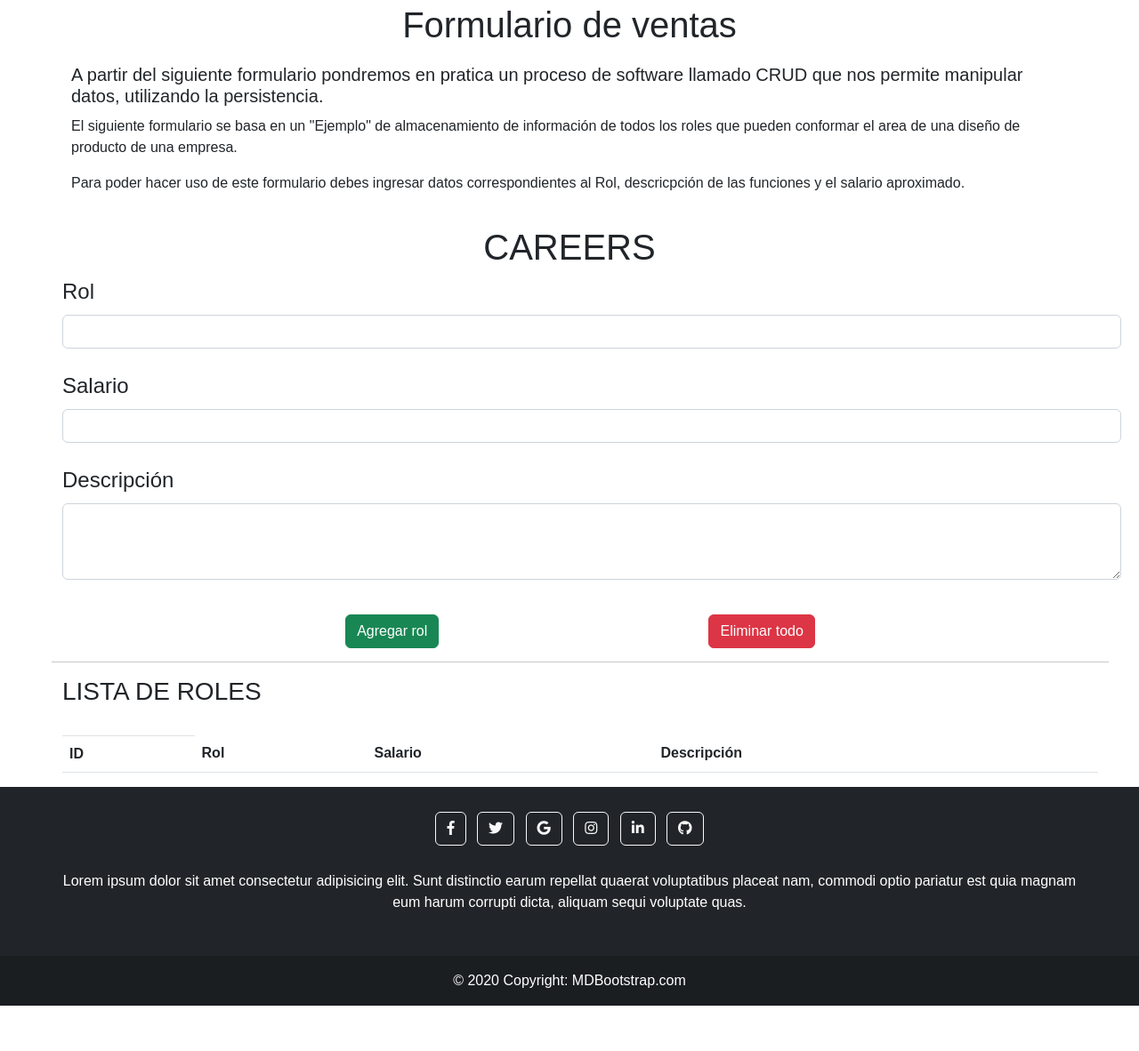
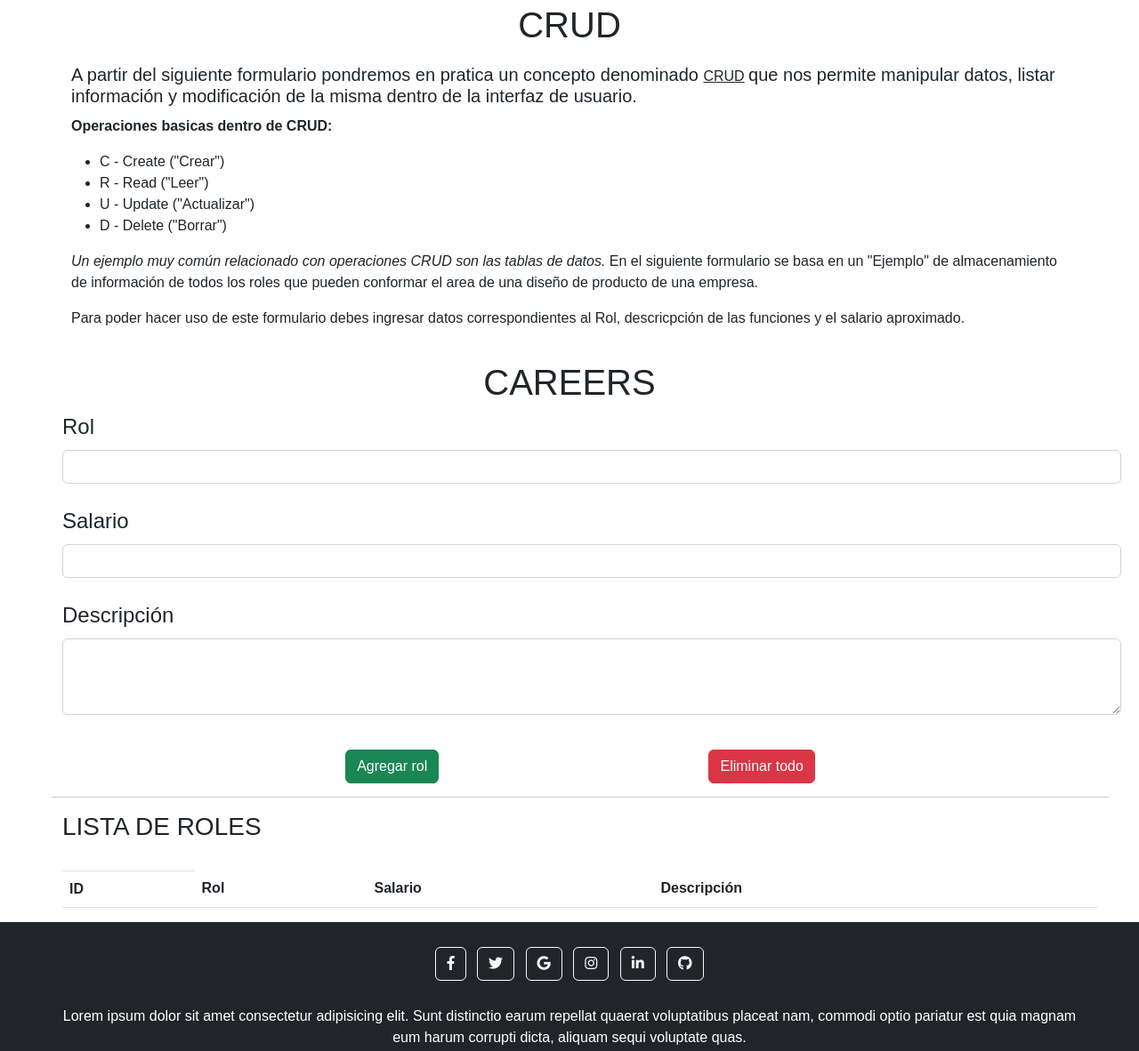
Before and after one commit to AndresHndz0124/Proyecto-2-Fronted---Aplicaci-n-CRUD, a plain HTML site: page index.html in a window 1280 px wide. Shown: the part 78-1260 px from the top of the page at 89% size. Before the commit the page ends 1209 px from the top, so only its background shows below. Drawn offline with Linux system fonts and the light colour scheme.

Commit message:
Readme
Se agrega readme y se agrega un blog al HTML

```diff
--- a/index.html
+++ b/index.html
@@ -45,13 +45,22 @@
     </header>
 
     <div class="Blog">
-        <h1>Formulario de ventas</h1>
-        <h5>A partir del siguiente formulario pondremos en pratica un proceso de software llamado CRUD que nos permite
-            manipular datos, utilizando la persistencia.</h5>
-        <p>El siguiente formulario se basa en un "Ejemplo" de almacenamiento de información de todos los roles que
+        <h1>CRUD</h1>
+        <h5>A partir del siguiente formulario pondremos en pratica un concepto denominado <a href="Un ejemplo muy común relacionado con operaciones CRUD son las tablas de datos"> <u>CRUD</u> </a> que nos permite
+            manipular datos, listar información y modificación de la misma dentro de la interfaz de usuario.</h5>
+        <p><b>Operaciones basicas dentro de CRUD:</b></p>
+        <ul>
+            <li>C - Create ("Crear")</li>
+            <li>R - Read ("Leer")</li>
+            <li>U - Update ("Actualizar")</li>
+            <li>D - Delete ("Borrar")</li>
+        </ul>
+
+        <p> <i>Un ejemplo muy común relacionado con operaciones CRUD son las tablas de datos.</i> En el siguiente formulario se basa en un "Ejemplo" de almacenamiento de información de todos los roles que
             pueden conformar el area de una diseño de producto de una empresa.</p>
         <p>Para poder hacer uso de este formulario debes ingresar datos correspondientes al Rol, descricpción de las
             funciones y el salario aproximado.</p>
+
 
     </div>
 
@@ -125,11 +134,13 @@
                         class="fab fa-instagram"></i></a>
 
                 <!-- Linkedin -->
-                <a class="btn btn-outline-light btn-floating m-1" href="#!" role="button"><i
-                        class="fab fa-linkedin-in"></i></a>
+                <a class="btn btn-outline-light btn-floating m-1"
+                    href="https://www.linkedin.com/in/andr%C3%A9s-felipe-hern%C3%A1ndez-velandia-108392166/"
+                    role="button"><i class="fab fa-linkedin-in"></i></a>
 
                 <!-- Github -->
-                <a class="btn btn-outline-light btn-floating m-1" href="#!" role="button"><i
+                <a class="btn btn-outline-light btn-floating m-1"
+                    href="https://github.com/AndresHndz0124/Proyecto-2-Fronted-APP-CRUD" role="button"><i
                         class="fab fa-github"></i></a>
             </section>
             <!-- Section: Social media -->
```
Also changed, not shown: README.md.
